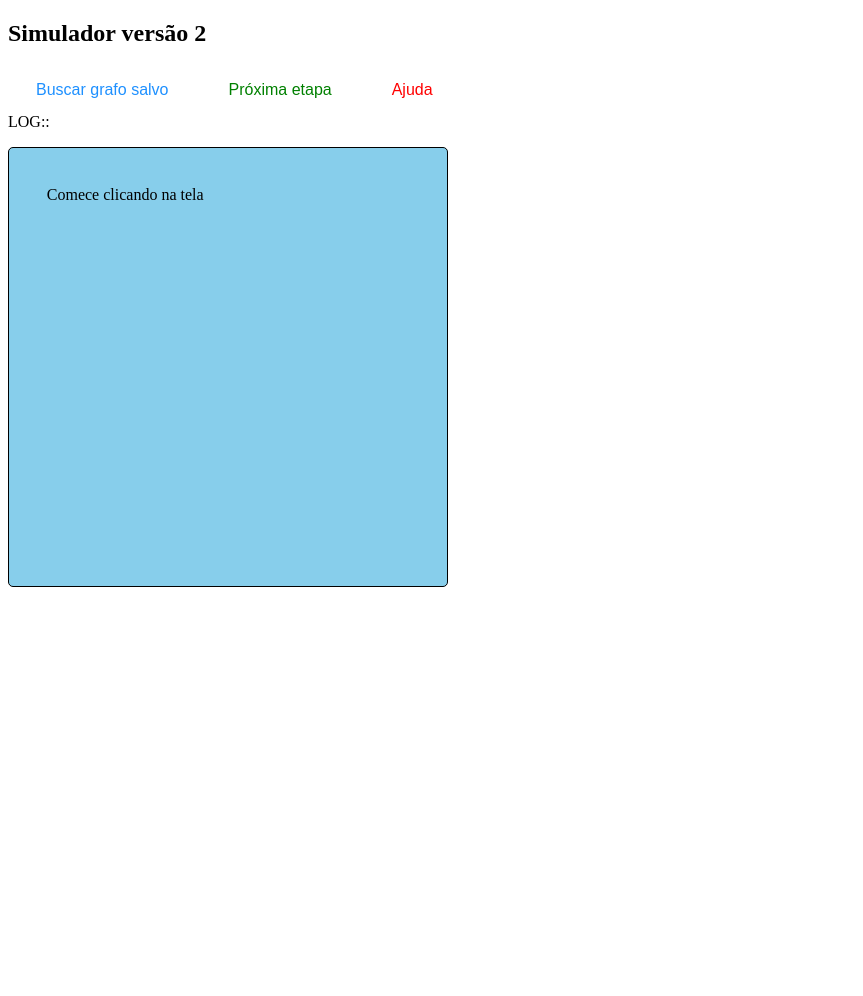
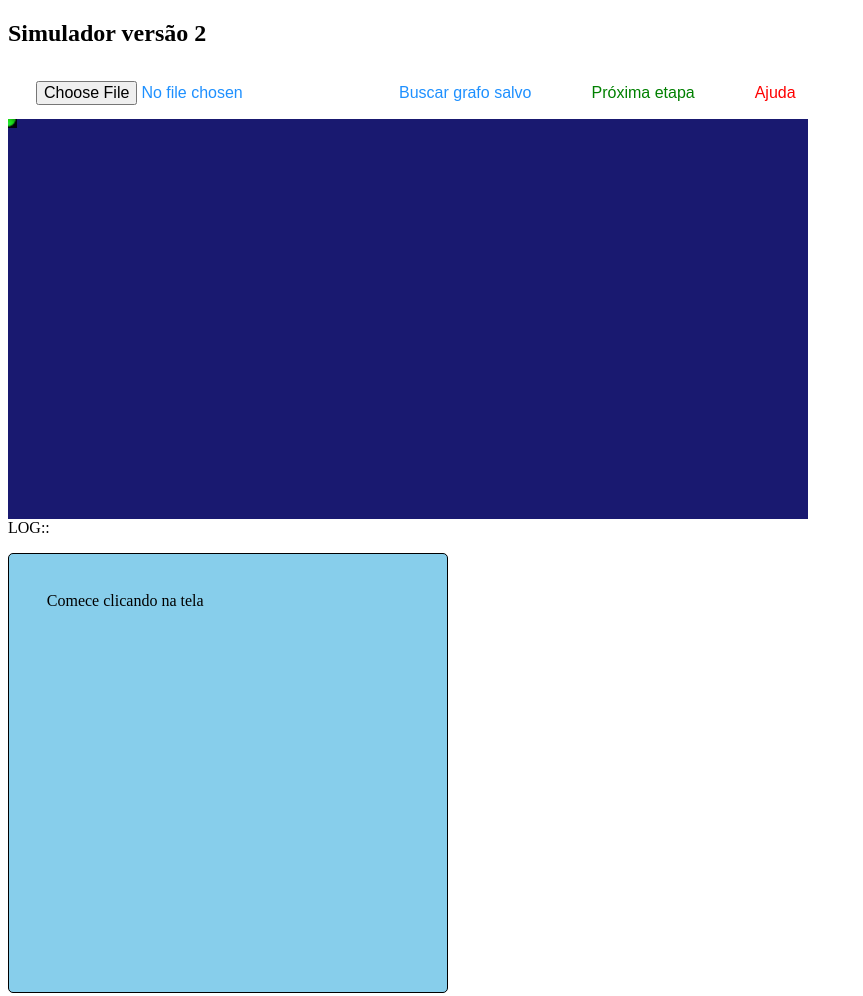
Before and after one commit to jonmferreira/Graph-Simulator, a plain HTML site: page RO/index.html in a window 1280 px wide. Shown: the whole page, without its empty margins (0-863 px from the left). Before the commit the page ends 800 px from the top, so only its background shows below. Drawn offline with nearby package versions, Linux system fonts and the light colour scheme.

Commit message:
Agora buscando arquivos localmente
Signed-off-by: jonmmferreira <jonmmferreira@gmail.com>

```diff
--- a/RO/index.html
+++ b/RO/index.html
@@ -81,6 +81,7 @@
 <body onmousemove="projeto()" >
 	<div>
 		<h2>Simulador versão 2</h2>
+		<input class="btn info" type="file" id="file" name="file" text="sds" />
 		<button class="btn info">Buscar grafo salvo</button>
 		<button class="btn success">Próxima etapa</button>
 		<button class="btn danger" onclick="ajuda()">Ajuda</button>
--- a/RO/js/script.js
+++ b/RO/js/script.js
@@ -23,7 +23,7 @@ class Ponto {
 }
 var p = new Retangulo();
 console.log(p);
-console.log(gerarChamadas(10));
+console.log(gerarChamadas(100));
 
 //================== teste acima
 var game = new Phaser.Game(800, 400, Phaser.CANVAS, 'phaser-id',
@@ -470,8 +470,8 @@ function gerarChamadas(quantidade){
 		chamada = {
 			par:""+u+"-"+v,
 			solicitacao:0,//quantidade de recorrencua
-			caminhos=[
-			{/*rota:'1-2',distancia:120(int)*/}] ,
+			caminhos:[
+			/*{rota:'1-2',distancia:120(int)}*/] ,
 			prob_erro: function(){
 				return caminhos.length/solicitacao;
 			}
```
